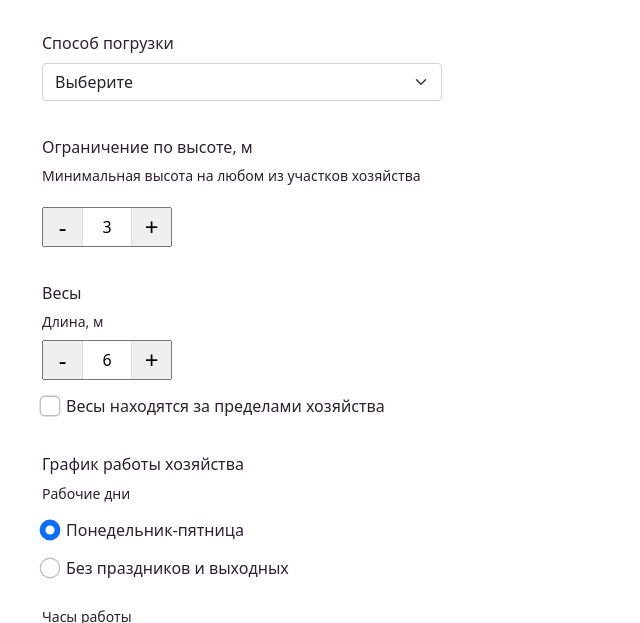
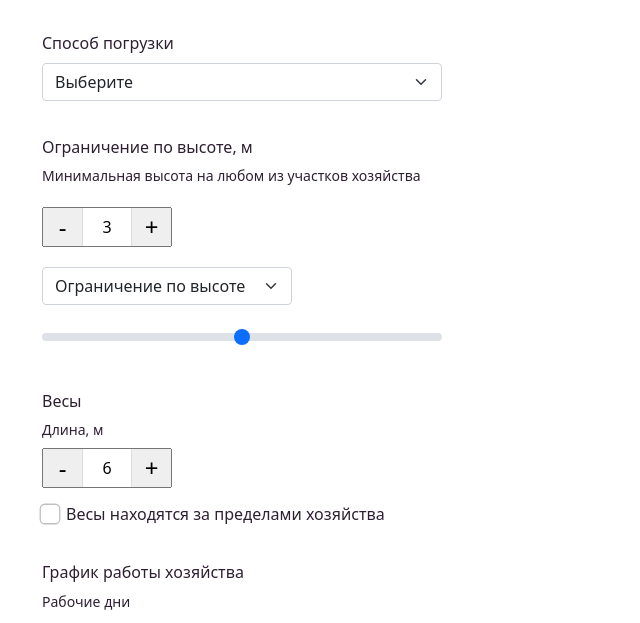
Before and after one commit to Vano3d/pole, a plain HTML site: page delivery.html in a window 1280 px wide. Shown: the part 102-725 px from the top of the page, without its empty margins (313-953 px from the left). Drawn offline with nearby package versions, Linux system fonts and the light colour scheme.

Commit message:
new fields

```diff
--- a/delivery.html
+++ b/delivery.html
@@ -35,6 +35,33 @@
 					<input type="number" min="2" max="6" value="3" step="0.1" readonly>
 					<button class="number-plus" type="button" onclick="this.previousElementSibling.stepUp(); this.previousElementSibling.onchange();">+</button>
 				</div>
+
+        <select class="form-select height" aria-label="Default select example">
+					<option selected>Ограничение по высоте</option>
+					<option value="1">2 м</option>
+					<option value="2">2,2 м</option>
+					<option value="3">2,4 м</option>
+					<option value="4">2,6 м</option>
+					<option value="5">2,8 м</option>
+					<option value="6">3 м</option>
+          <option value="2">3,2 м</option>
+					<option value="3">3,4 м</option>
+					<option value="4">3,6 м</option>
+					<option value="5">3,8 м</option>
+          <option value="2">4 м</option>
+					<option value="3">4,2 м</option>
+					<option value="4">4,4 м</option>
+					<option value="5">4,6 м</option>
+          <option value="2">4,8 м</option>
+					<option value="3">5 м</option>
+					<option value="4">более 5 м</option>
+
+
+				</select>
+
+
+<input type="range" class="form-range" min="2" max="6" step="0.2" id="customRange3">
+
 				<h6 class="form__fieldtitle smaller">Весы</h6>
 				<p class="form__subtitle lenght">Длина, м</p>
 				<div class="number">
--- a/styles/style.css
+++ b/styles/style.css
@@ -28,6 +28,20 @@
 .form-select {
     max-width: 400px;
     margin-top: 10px;
+}
+
+.form-range {
+    max-width: 400px;
+    margin-top: 20px;
+}
+
+.form-label {
+    margin-top: 10px;
+}
+
+.height {
+    max-width: 250px;
+    margin-top: 20px;
 }
 
 
```
